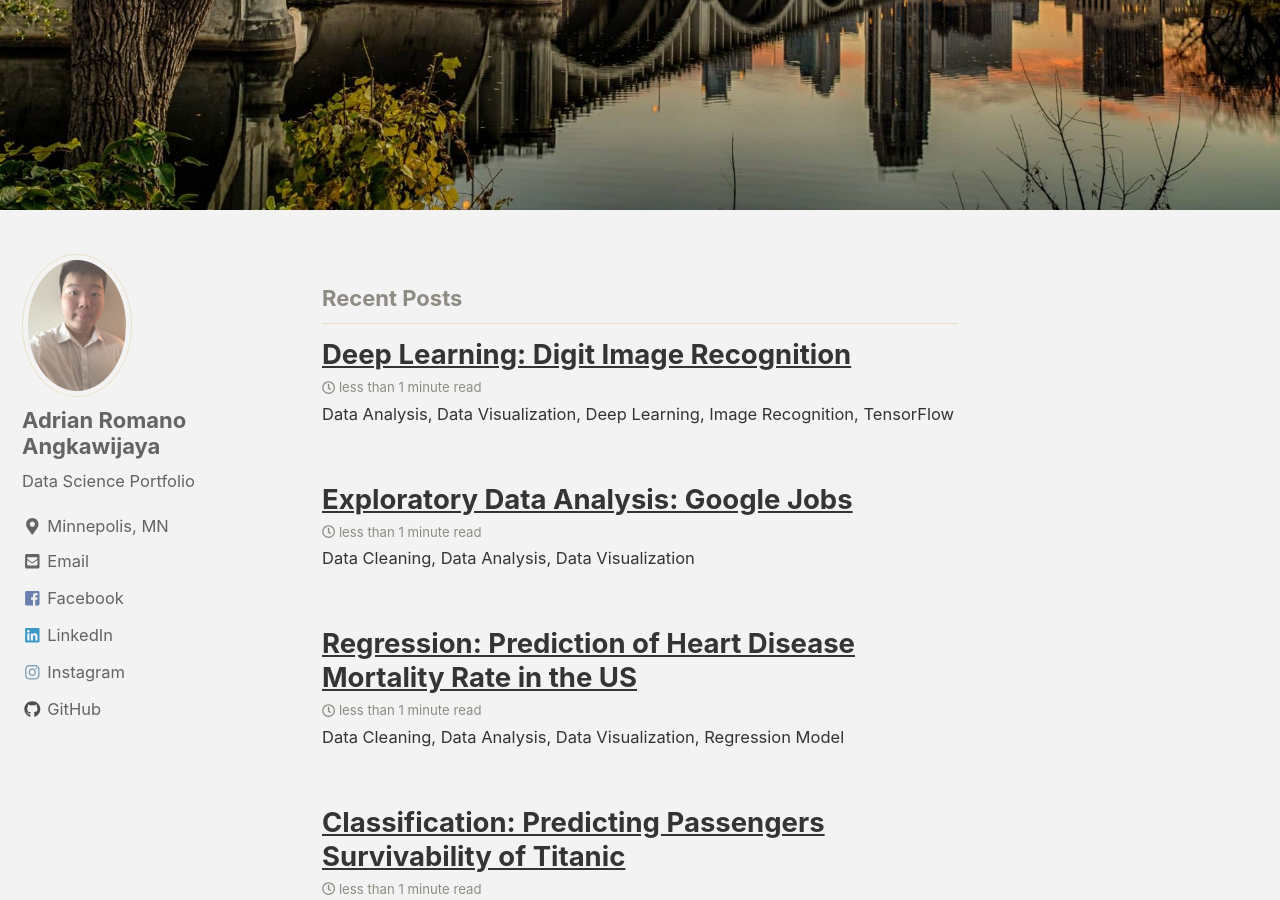
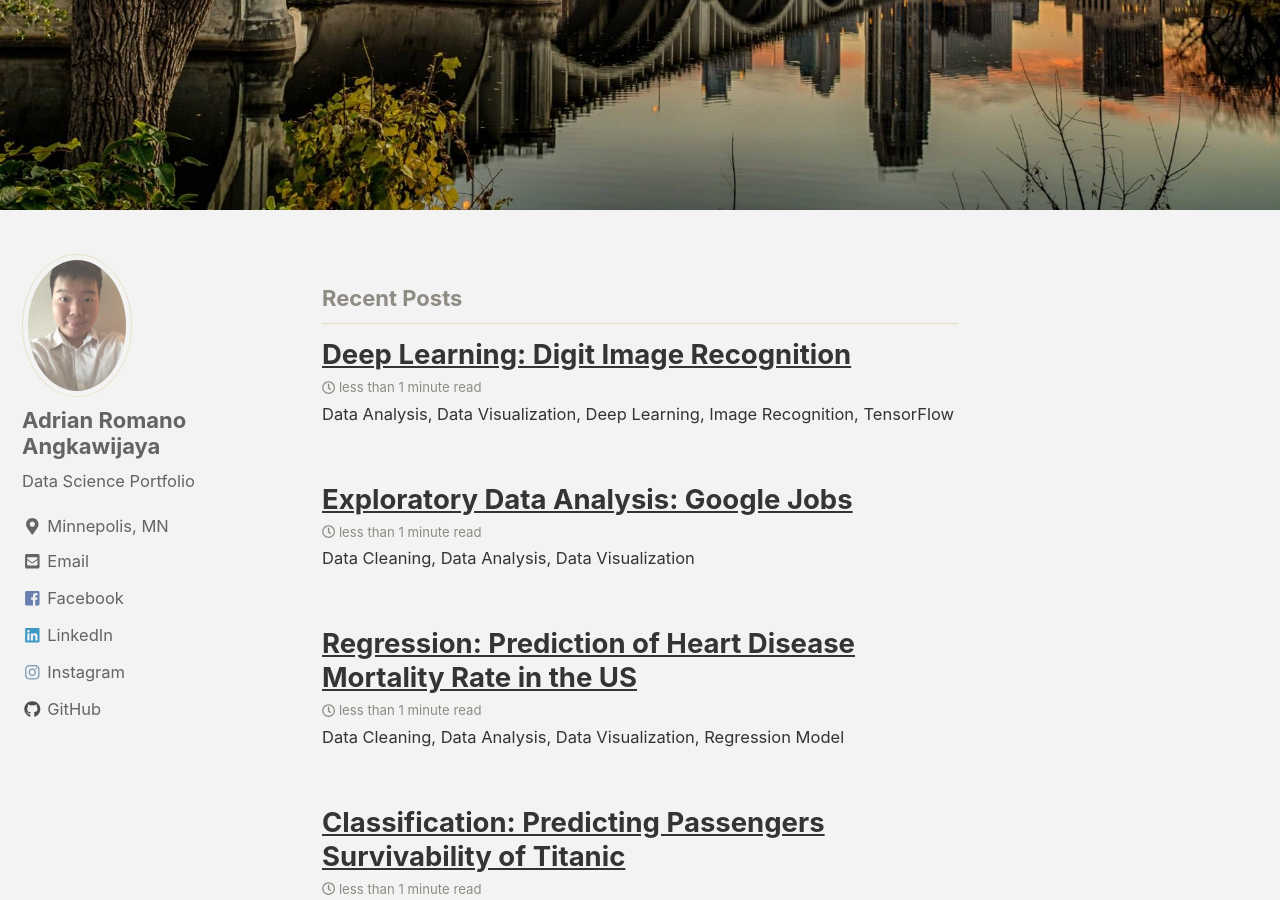
Before and after one commit to adrianromano/adrianromano.github.io, a Jekyll site: the page built from index.html, in a window 1280 px wide and 900 px high, scrolled down 743 px. Built offline with Jekyll 4.4.1, drawn with Linux system fonts in a browser that asks for light colours; nearby versions of some CDN libraries; the list of posts is cut into pages by our own code.

Commit message:
new gith

```diff
--- a/_config.yml
+++ b/_config.yml
@@ -101,7 +101,7 @@
 # Site Author
 author:
   name             : "Adrian Romano Angkawijaya"
-  avatar           : "/images/me1.jpeg" # path of avatar image, e.g. "/assets/images/bio-photo.jpg"
+  avatar           : "/images/me2.jpeg" # path of avatar image, e.g. "/assets/images/bio-photo.jpg"
   bio              : "Data Science Portfolio"
   location         : "Minnepolis, MN"
   email            : "adrianromano08@gmail.com"
```
Also changed, not shown: images/me2.jpeg (added).
